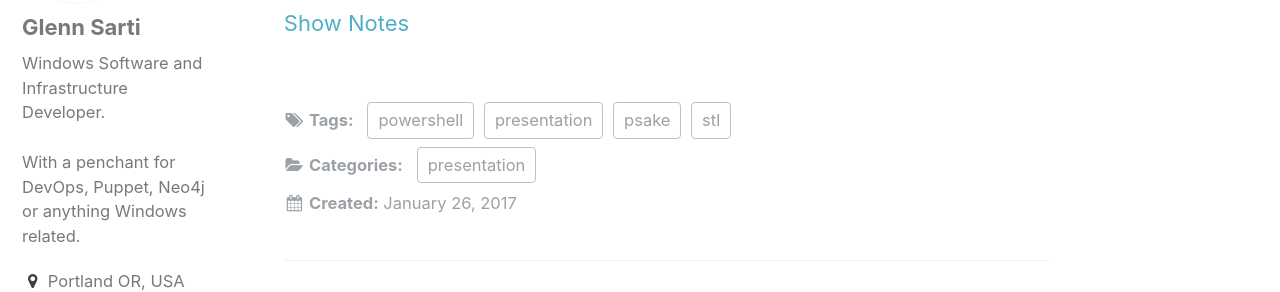
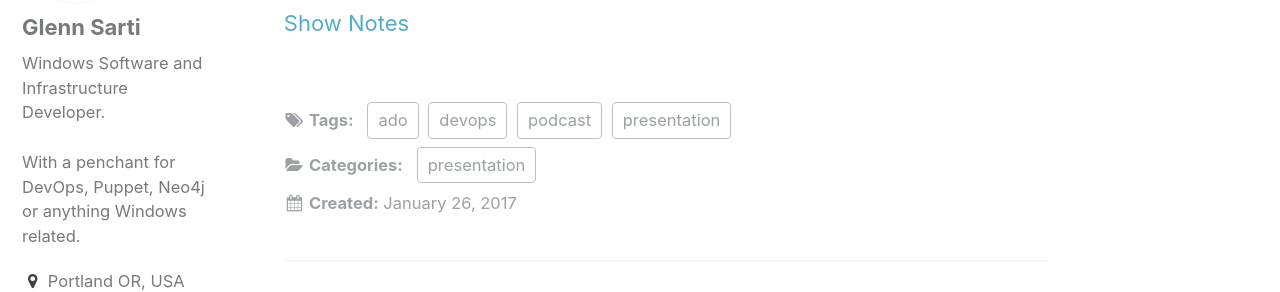
Before and after one commit to glennsarti/glennsarti.github.io, a Jekyll site: the page built from _posts/2017-01-26-ado-microsoft-again.md, in a window 1280 px wide and 900 px high, scrolled down 845 px. Shown: the part 150-442 px from the top of the window. Built offline with Jekyll 4.4.1, drawn with Linux system fonts in a browser that asks for light colours; comment, search, counter and statistics services are not loaded.

Commit message:
Fix tags on ADO post

```diff
--- a/_posts/2017-01-26-ado-microsoft-again.md
+++ b/_posts/2017-01-26-ado-microsoft-again.md
@@ -9,10 +9,10 @@ header:
   overlay_filter: 0.5
   teaser: /images/teaser-ado-microsoft-again.png
 tags:
-  - psake
+  - ado
   - presentation
-  - powershell
-  - stl
+  - podcast
+  - devops
 read_time: false
 ---
 
```
